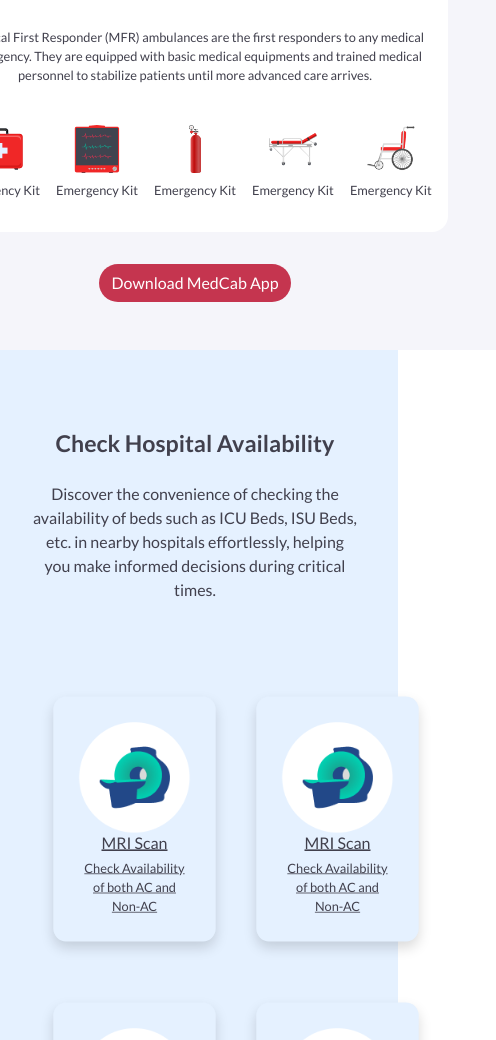
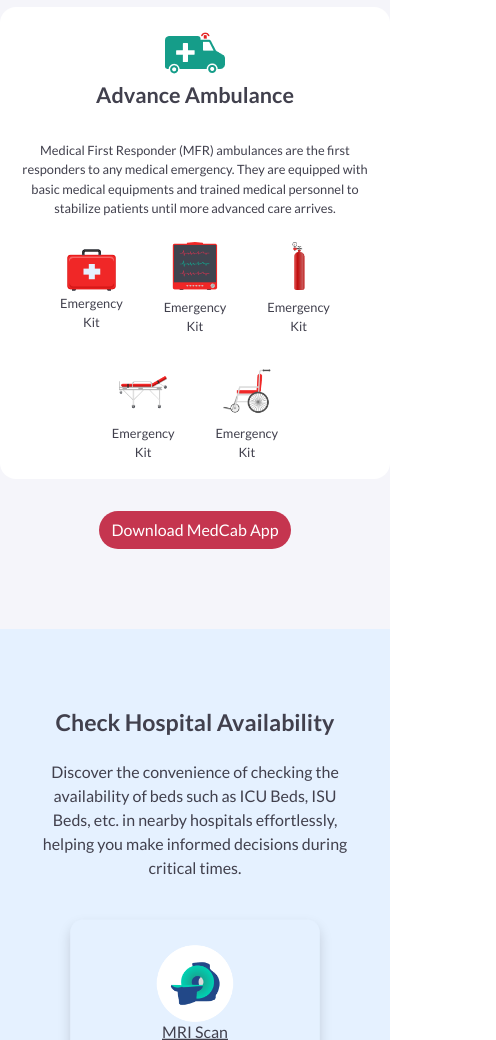
Before and after one commit to event298horizon/MedCab_Live, a plain HTML site: page pages/ourServices.html in a window 390 px wide. Shown: the part 960-2000 px from the top of the page, 496 px wide, since content can reach past the window. Drawn offline with nearby package versions, Linux system fonts and the light colour scheme.

Commit message:
commiting

```diff
--- a/pages/ourServices.html
+++ b/pages/ourServices.html
@@ -32,11 +32,11 @@
             </div>
         </div>
 
-        <div class="ambulance-services section-3">
+        <div class="ambulance-services section-3 d-flex flex-column align-items-center">
             <div class="label">
                 <h3 class="text-center fw-bold">Ambulance Services</h3>
             </div>
-            <div class="content w-100 d-flex mt-5 mb-5">
+            <div class="content px-md-5 w-100 d-flex gap-5 mt-5 mb-5">
                 <div class="left-content w-50">
                     <div
                         class="ambuCard justify-content-center d-flex flex-column align-items-center text-center py-4 py-sm-3 rounded-4 bg-white">
@@ -93,37 +93,37 @@
                     </div>
                     <div class="three">
                         <div
-                            class="card-three py-3 cardAmbu d-flex flex-column align-items-center justify-content-center">
-                            <img class="mb-2" src="../images/suitcase.png" alt="">
-                            <p>
+                            class="card-three cardAmbu d-flex flex-column align-items-center justify-content-center">
+                            <img class="mb-sm-2" src="../images/suitcase.png" alt="">
+                            <p class="text-center">
                                 Emergency Kit
                             </p>
                         </div>
                         <div
-                            class="card-three py-3 cardAmbu d-flex flex-column align-items-center justify-content-center">
+                            class="card-three cardAmbu d-flex flex-column align-items-center justify-content-center">
                             <img class="mb-2" src="../images/Multipara moniter.png" alt="">
-                            <p>
+                            <p class="text-center">
                                 Emergency Kit
                             </p>
                         </div>
                         <div
-                            class="card-three py-3 cardAmbu d-flex flex-column align-items-center justify-content-center">
+                            class="card-three cardAmbu d-flex flex-column align-items-center justify-content-center">
                             <img class="mb-2" src="../images/oxygen.png" alt="">
-                            <p>
+                            <p class="text-center">
                                 Emergency Kit
                             </p>
                         </div>
                         <div
-                            class="card-three py-3 cardAmbu d-flex flex-column align-items-center justify-content-center">
+                            class="card-three cardAmbu d-flex flex-column align-items-center justify-content-center">
                             <img class="mb-2" src="../images/stretcher.png" alt="">
-                            <p>
+                            <p class="text-center">
                                 Emergency Kit
                             </p>
                         </div>
                         <div
-                            class="card-three py-3 cardAmbu d-flex flex-column align-items-center justify-content-center">
+                            class="card-three cardAmbu d-flex flex-column align-items-center justify-content-center">
                             <img class="mb-2" src="../images/wheelchair.png" alt="">
-                            <p>
+                            <p class="text-center">
                                 Emergency Kit
                             </p>
                         </div>
@@ -139,7 +139,7 @@
 
         <div class="section-4 d-flex justify-content-center">
             <div class="facilities gap-3">
-                <div class="label mb-5">
+                <div class="label mb-md-5 mb-sm-3">
                     <h3 class="text-center fw-bold mb-4">Check Hospital Availability</h3>
                     <p class="text-center">Discover the convenience of checking the availability of beds such as ICU Beds, ISU Beds, etc. in nearby hospitals effortlessly, helping you make informed decisions during critical times.</p>
                 </div>
--- a/styles/ourServices.css
+++ b/styles/ourServices.css
@@ -98,18 +98,19 @@
 
 .section-3 {
     background-color: #F5F5FA;
-    padding: 5rem 8rem;
+    padding: 5rem 0;
 }
 
 .section-3 .left-content {
     display: grid;
     grid-template-columns: repeat(3, 1fr);
     gap: 2rem;
-    padding: 0 5rem 0 0 !important;
+    /* padding: 0 5rem 0 0 !important; */
 }
 
 .section-3 .left-content .ambuCard {
     height: 100%;
+    padding: 0 1rem;
 }
 
 .section-3 .right-content {
@@ -123,6 +124,9 @@
     place-items: center;
     gap: 1rem;
     font-size: 0.8rem;
+    flex-wrap: wrap;
+    align-items: center;
+    justify-content: space-around;
 }
 
 .section-3 .right-content .three img {
@@ -139,15 +143,10 @@
 }
 
 
-@media all and (max-width: 1150px) {
-    .section-3 {
-        padding: 5rem 5rem;
-    }
+/* @media all and (max-width: 1150px) {
 
-    /* .section-3 .right-content .three {
-        grid-template-columns: repeat(3, 1fr);
-    } */
-}
+
+} */
 
 @media all and (max-width: 1050px) {
     .section-3 {
@@ -173,21 +172,19 @@
 
 @media all and (max-width: 768px) {
 
-    .section-3 {
-        padding: 5rem 5rem;
-    }
 
     .section-3 .content {
         flex-direction: column;
         justify-content: space-evenly;
         align-items: center;
         gap: 2rem;
+        /* padding: 2rem; */
     }
 
     .section-3 .content .left-content {
         width: 100% !important;
         padding: 0 !important;
-        place-items: center ;
+        place-items: center;
     }
 
     .section-3 .content .left-content .ambuCard {
@@ -201,46 +198,54 @@
 }
 
 @media all and (max-width: 550px) {
-    .section-3 {
-        padding: 3rem 3rem;
-    }
+
 
     .section-3 .content {
         margin: 2rem 0 !important;
     }
+
+    .section-3 .right-content .three {
+        flex-wrap: wrap;
+        /* align-items: center; */
+        justify-content: center;
+        gap: 2rem;
+    }
+
+    .section-3 .right-content .three .card-three {
+        width: 20%;
+    }
+
 }
 
-@media all and (max-width: 430px) {
-    .section-3 .right-content .three {
+/* @media all and (max-width: 430px) {
+
+} */
+
+
+@media all and (max-width: 360px) {
+
+    .section-3 .content .left-content {
         grid-template-columns: repeat(2, 1fr);
     }
-}
 
-@media all and (max-width: 360px) {
-    .section-3 {
-        padding: 2rem 1rem;
+    .section-3 .right-content .three .card-three {
+        width: 25%;
     }
+
 }
 
 @media all and (max-width: 280px) {
 
-
-    .section-3 .content .right-content .three {
-        grid-template-columns: repeat(1, 1fr);
-        font-size: 1rem;
-    }
-
     .section-3 .content .left-content {
         grid-template-columns: repeat(1, 1fr);
     }
-}
 
-@media all and (max-width: 180px) {
     .section-3 .content .right-content .three {
-        font-size: 0.8rem;
+        font-size: 0.7rem;
     }
 }
 
+/* section-4 */
 /* grid container */
 
 .ourServices .section-4 {
@@ -248,8 +253,7 @@
 
 }
 
-.ourServices .section-4 .facilities
-{
+.ourServices .section-4 .facilities {
     /* border: 1px solid black; */
     display: flex;
     flex-direction: column;
@@ -260,10 +264,9 @@
     /* margin: auto ; */
 }
 
-.ourServices .section-4 .grid-container
-{
-    /* border: 1px solid black; */
-    /* width: 75%; */
+.ourServices .section-4 .grid-container {
+    /* border: 1px solid black;  */
+    width: 100%;
     display: grid;
     /* grid-template-columns: auto auto auto auto; */
     grid-template-columns: repeat(4, 1fr);
@@ -271,8 +274,9 @@
     gap: 3rem;
 }
 
-.ourServices .section-4 .grid-item
-{
+
+
+.ourServices .section-4 .grid-item {
     /* border: 1px solid black; */
     background-color: #E5F1FF;
     display: flex;
@@ -285,20 +289,45 @@
     font-size: 1rem;
 }
 
+@media all and (max-width: 420px) {
+    .section-4 .grid-container {
+        grid-template-columns: repeat(1, 1fr) !important;
+    }
+
+    .section-4 .grid-item {
+        padding: 0;
+    }
+}
+
+@media all and (max-width: 900px) {
+
+    .ourServices .section-4 .grid-container {
+        gap: 2rem;
+    }
+
+    .ourServices .section-4 .grid-item {
+        font-size: 0.9rem;
+    }
 
 
-@media all and (max-width: 1200px)
-{
-    .ourServices .section-4 .grid-container
-    {
+    .ourServices .section-4 .grid-item img {
+        height: 6rem;
+    }
+}
+
+
+
+@media all and (max-width: 1200px) {
+    .ourServices .section-4 .grid-container {
         grid-template-columns: repeat(3, 1fr);
     }
 }
-@media all and (max-width: 650px)
-{
 
-    .ourServices .section-4 .grid-container
-    {
+@media all and (max-width: 650px) {
+
+
+
+    .ourServices .section-4 .grid-container {
         width: 100%;
         /* margin: 2rem; */
         grid-template-columns: repeat(2, 1fr);
@@ -306,8 +335,7 @@
         /* border: 1px solid; */
     }
 
-    .ourServices .section-4 .grid-item
-    {
+    .ourServices .section-4 .grid-item {
         transform: scale(0.8);
     }
 }
```
